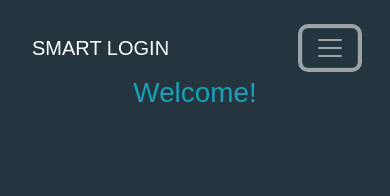
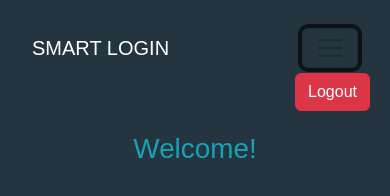
Before and after one commit to Antrit0s/login-with-local-storage, a plain HTML site: page signin.html in a window 390 px wide. Both pictures are taken after a click on the button "Toggle navigation". Drawn offline with Linux system fonts and the light colour scheme.

Commit message:
nav-bar-fix

```diff
--- a/css/main.css
+++ b/css/main.css
@@ -23,10 +23,17 @@ form {
 .form-control {
   width: 60%;
 }
+
 #logout-button {
   position: absolute;
-  right: 10%;
+  right: 5%;
+  top: 10px;
 }
-#welcome-message {
-  font-size: 37px;
+
+@media (max-width: 768px) {
+  #logout-button {
+    position: absolute;
+    right: 0;
+    top: 53px;
+  }
 }
--- a/js/sing in.js
+++ b/js/sing in.js
@@ -13,4 +13,3 @@ logoutButton.addEventListener('click', function() {
   localStorage.removeItem('username');
   window.location.href = 'index.html';
 });
-console.log(storedUsername);
--- a/signin.html
+++ b/signin.html
@@ -10,26 +10,29 @@
 </head>
 
 <body>
-    <nav class="navbar navbar-expand-lg navbar-dark group ">
-        <div class="container justify-content-between d-flex">
-            <a class="navbar-brand" href="#">SMART LOGIN</a>
-            <button class="navbar-toggler collapsed" type="button" data-toggle="collapse"
-                data-target="#navbarSupportedContent" aria-controls="navbarSupportedContent" aria-expanded="false"
+    <nav class="navbar navbar-expand-lg ">
+        <div class="container-fluid">
+            <a class="navbar-brand text-white" href="#">SMART LOGIN</a>
+            <button class="navbar-toggler" type="button" data-bs-toggle="collapse"
+                data-bs-target="#navbarSupportedContent" aria-controls="navbarSupportedContent" aria-expanded="false"
                 aria-label="Toggle navigation">
                 <span class="navbar-toggler-icon"></span>
             </button>
-            <div class="navbar-collapse collapse" id="navbarSupportedContent">
-                <button class="btn btn-danger" id="logout-button">Logout</button>
+            <div class="collapse navbar-collapse" id="navbarSupportedContent">
+                <ul class="navbar-nav me-auto mb-2 mb-lg-0">
+                    <li class="nav-item">
+                        <button class="btn btn-danger" id="logout-button">Logout</button>
+                    </li>
+                </ul>
             </div>
         </div>
     </nav>
-
-
-    <div class="welcome-div d-flex flex-column justify-content-center align-items-center">
-        <h1>Welcome!</h1>
-        <p id="welcome-message"></p>
+    <div class="container">
+        <div class="welcome-div d-flex flex-column justify-content-center align-items-center mt-5">
+            <h1>Welcome!</h1>
+            <p id="welcome-message" class="fs-1"></p>
+        </div>
     </div>
-
     <script src="js/bootstrap.min.js"></script>
     <script src="js/sing in.js"></script>
     <!-- <script src="js/main.js"></script> -->
```
